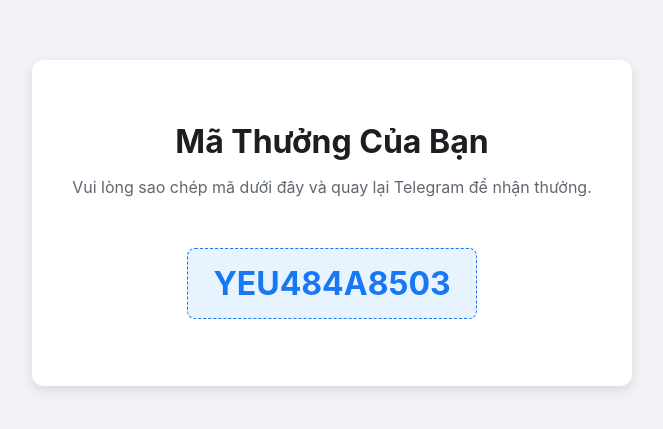
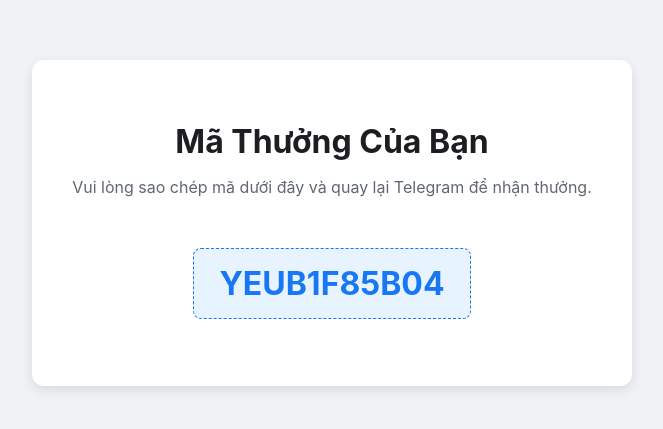
Before and after one commit to akenjo1/code-, a plain HTML site: page index.html in a window 1280 px wide. Shown: the part 177-606 px from the top of the page, without its empty margins (308-971 px from the left). Drawn offline with Linux system fonts and the light colour scheme.

Commit message:
Cập nhật mã thưởng: YEUB1F85B04

```diff
--- a/index.html
+++ b/index.html
@@ -47,7 +47,7 @@
         <h1>Mã Thưởng Của Bạn</h1>
         <p>Vui lòng sao chép mã dưới đây và quay lại Telegram để nhận thưởng.</p>
         <!-- Bot sẽ tìm và thay thế nội dung bên trong thẻ h2 này -->
-        <h2 id="reward-code">YEU484A8503</h2>
+        <h2 id="reward-code">YEUB1F85B04</h2>
     </div>
 </body>
 </html>
```
